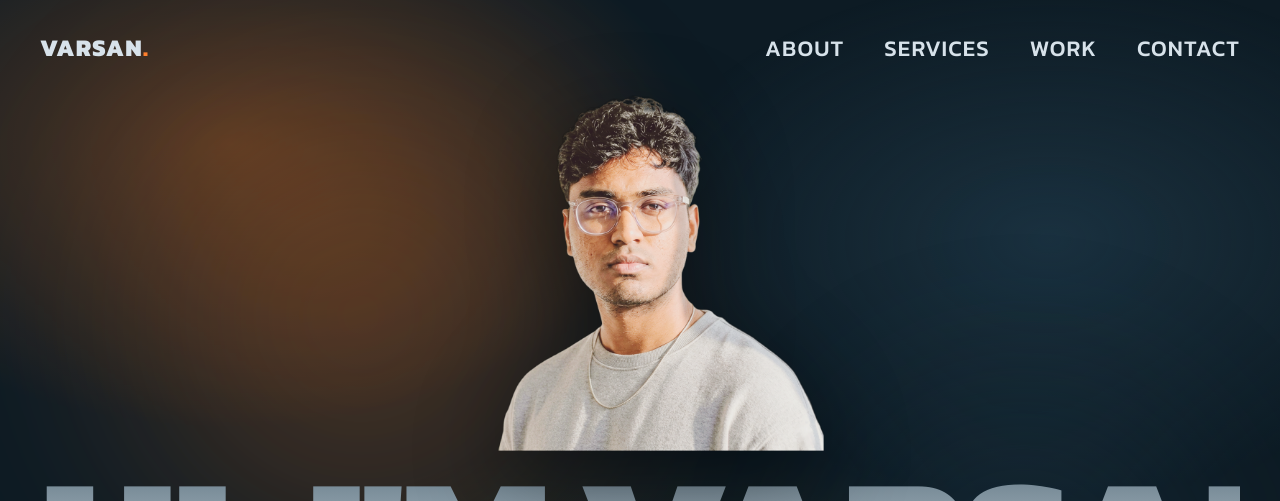
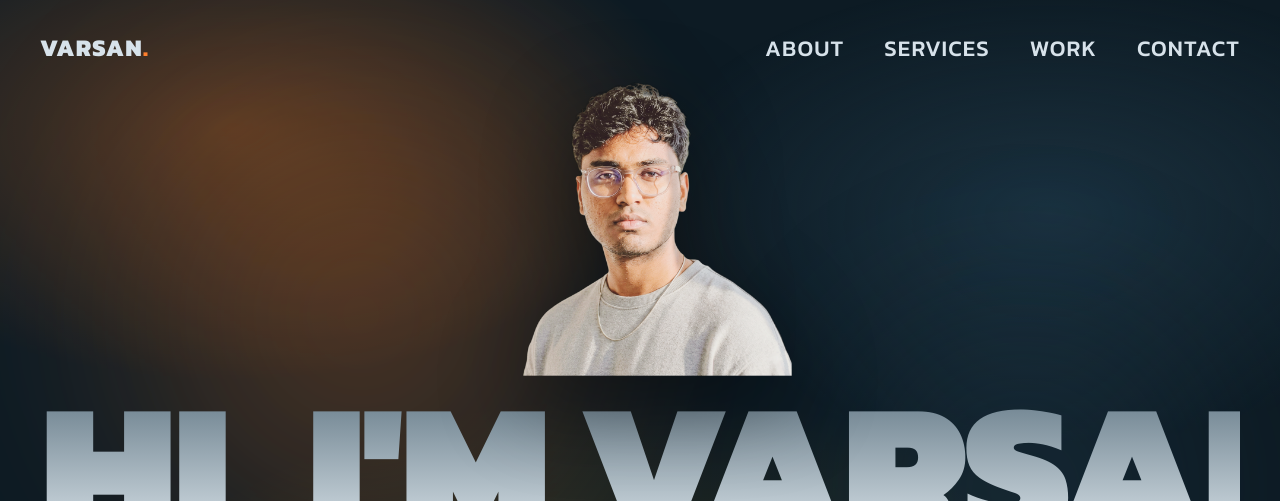
Before and after one commit to varsansri/Varsan-WebDev, a React (Vite) app: page / in a window 1280 px wide. Shown: the top 501 px of the page. Built offline with nearby package versions, Linux system fonts and the light colour scheme; the HTML template or start-up script is replaced by a standard one.

Commit message:
Hero auto-height + smaller portrait, tighter marquee gap (compact front page)

```diff
--- a/src/sections/Hero.tsx
+++ b/src/sections/Hero.tsx
@@ -12,7 +12,7 @@ const NAV = [
 export default function Hero() {
   return (
     <section
-      className="relative flex h-screen min-h-[600px] flex-col overflow-hidden"
+      className="relative flex flex-col overflow-hidden"
       style={{ overflowX: 'clip' }}
     >
       <div className="shader-bg" />
@@ -46,15 +46,15 @@ export default function Hero() {
         </a>
       </FadeIn>
 
-      {/* Content — portrait + name + tagline as one tight, vertically-centered group */}
-      <div className="relative z-10 flex-1 flex flex-col justify-center min-h-0 px-6 md:px-10 pb-6 sm:pb-8">
+      {/* Content — portrait + name + tagline as one tight, compact group */}
+      <div className="relative z-10 flex flex-col px-6 md:px-10 pt-2 pb-7 sm:pb-9">
         {/* Portrait */}
-        <FadeIn delay={0.4} y={30} className="flex justify-center min-h-0">
+        <FadeIn delay={0.4} y={30} className="flex justify-center">
           <Magnet padding={150} strength={3}>
             <img
               src="subject.png"
               alt="S. Srivarsan"
-              className="h-auto w-auto max-h-[46vh] max-w-[78vw] sm:max-w-[300px] md:max-w-[360px] lg:max-w-[420px] object-contain select-none drop-shadow-[0_25px_45px_rgba(0,0,0,0.45)]"
+              className="h-auto w-auto max-h-[38vh] max-w-[60vw] sm:max-w-[260px] md:max-w-[320px] lg:max-w-[360px] object-contain select-none drop-shadow-[0_25px_45px_rgba(0,0,0,0.45)]"
               draggable={false}
             />
           </Magnet>
--- a/src/sections/Marquee.tsx
+++ b/src/sections/Marquee.tsx
@@ -59,7 +59,7 @@ export default function Marquee() {
   return (
     <section
       ref={sectionRef}
-      className="relative z-10 bg-ink pt-24 sm:pt-32 md:pt-40 pb-10 overflow-hidden"
+      className="relative z-10 bg-ink pt-6 sm:pt-10 md:pt-12 pb-10 overflow-hidden"
     >
       <div className="flex flex-col gap-3">
         <div
```
